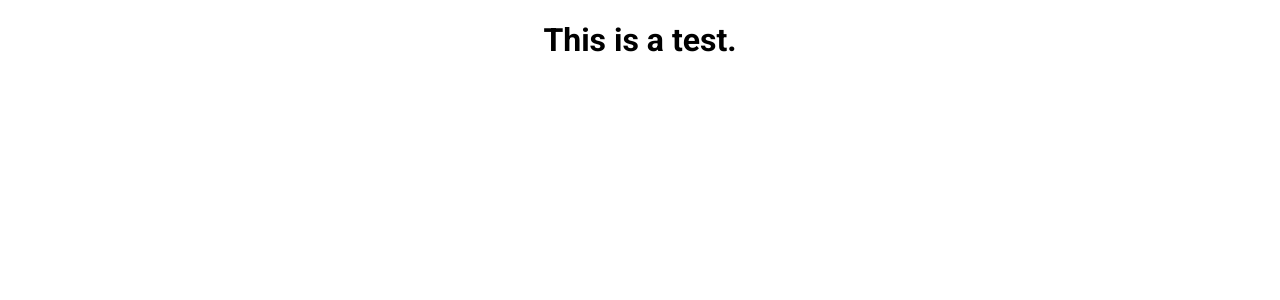
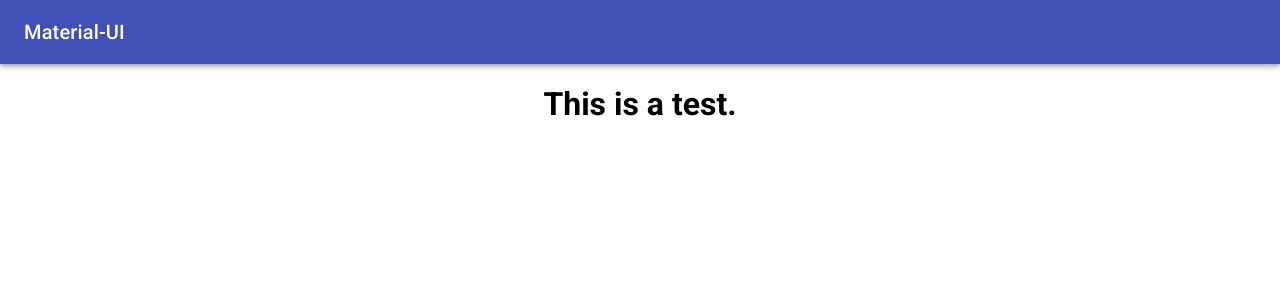
Before and after one commit to alex-lindsay/newsplorer, a React (Create React App) app: page / in a window 1280 px wide. Shown: the top 300 px of the page. Built offline with nearby package versions, Linux system fonts and the light colour scheme.

Commit message:
Add basic MainAppBar

```diff
--- a/src/App.js
+++ b/src/App.js
@@ -1,9 +1,11 @@
 import React from "react";
 import "./App.css";
+import MainAppBar from "./containers/MainAppBar/MainAppBar";
 
 function App() {
   return (
     <div className="App" data-testid="app">
+      <MainAppBar />
       <h1>This is a test.</h1>
     </div>
   );
--- /dev/null
+++ b/src/containers/MainAppBar/MainAppBar.js
@@ -0,0 +1,29 @@
+import React, { Component } from "react";
+import AppBar from "@material-ui/core/AppBar";
+import Toolbar from "@material-ui/core/Toolbar";
+import Typography from "@material-ui/core/Typography";
+
+import styles from "./MainAppBar.module.css";
+
+class MainAppBar extends Component {
+  render() {
+    return (
+      <div className={styles.grow} data-testid="main-app-bar">
+        <AppBar position="static" data-testid="app-bar">
+          <Toolbar data-testid="toolbar">
+            <Typography
+              className={styles.title}
+              variant="h6"
+              noWrap
+              data-testid="title"
+            >
+              Material-UI
+            </Typography>
+          </Toolbar>
+        </AppBar>
+      </div>
+    );
+  }
+}
+
+export default MainAppBar;
```
Also changed, not shown: src/containers/MainAppBar/MainAppBar.module.css (added), 2 other files (tests, documents, lock files or other folders).
